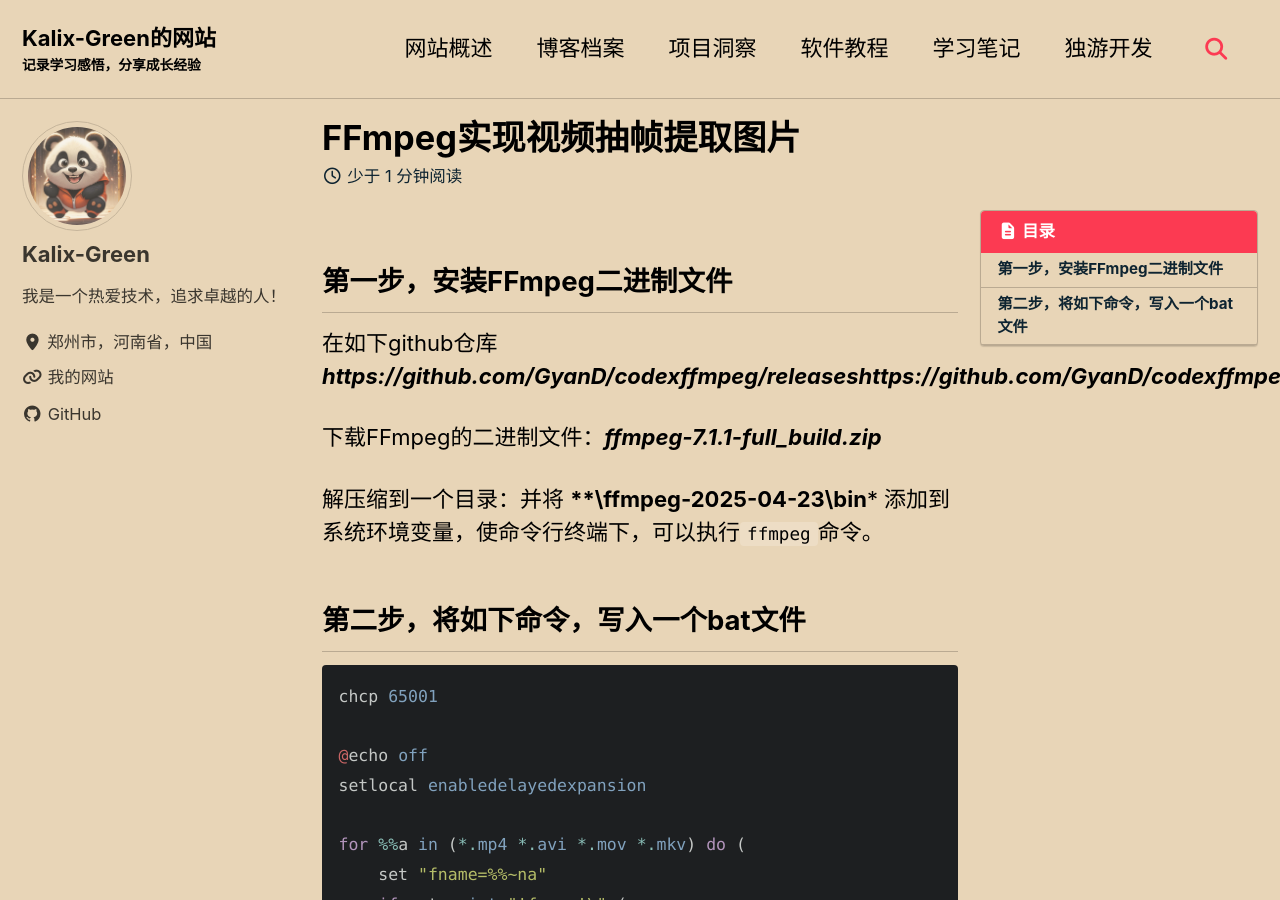
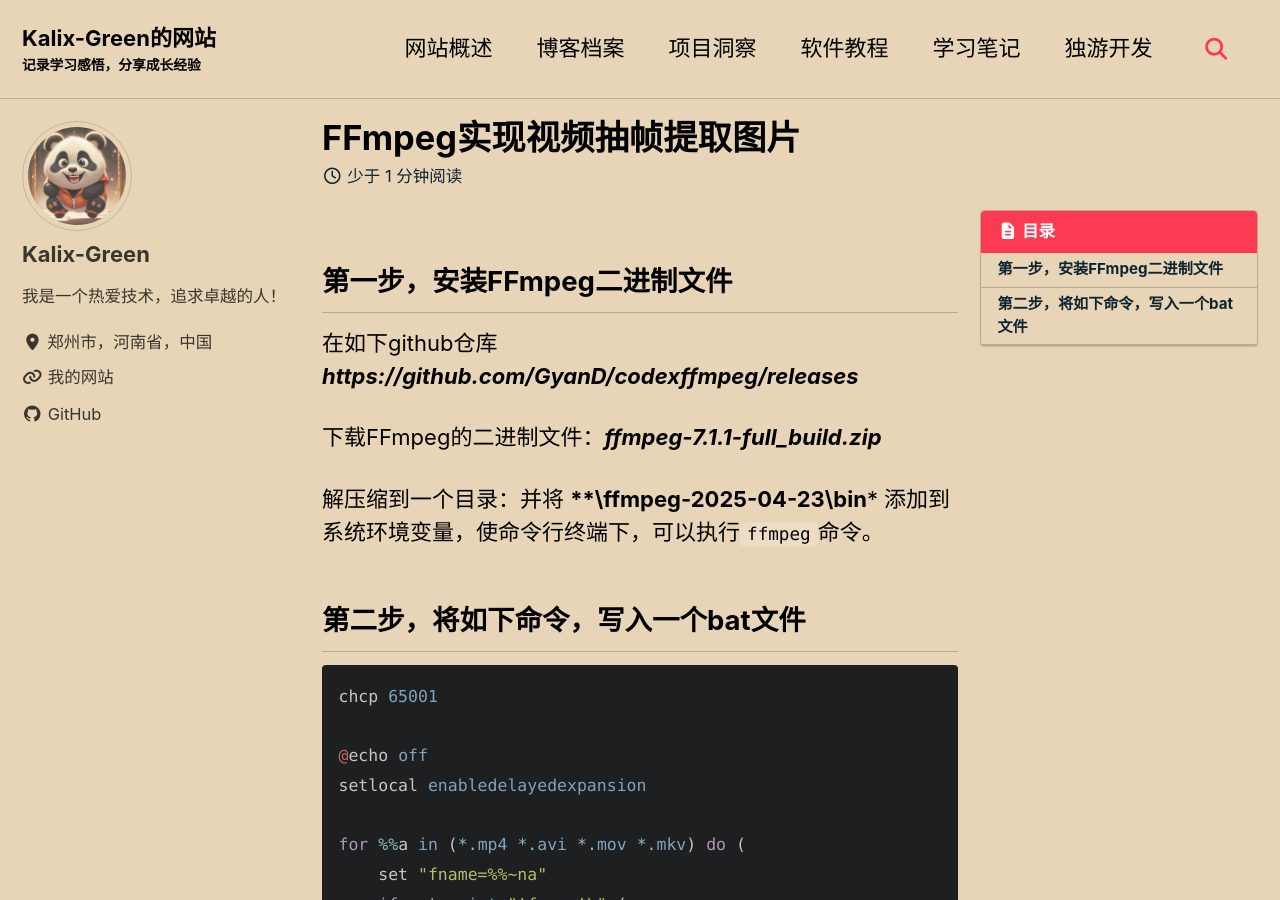
Before and after one commit to Kalix-Green/Kalix-Green.github.io, a Jekyll site: the page built from _posts/办公效率提升指南/2025-04-28-ffmpeg实现视频抽帧提取图片的bat脚本.md, in a window 1280 px wide and 900 px high. Built offline with Jekyll 4.4.1, drawn with Linux system fonts in a browser that asks for light colours; cached includes are drawn as plain includes; some of the changed lines change nothing that is shown.

Commit message:
修正FFmpeg的下载链接

```diff
--- a/_posts/办公效率提升指南/2025-04-28-ffmpeg实现视频抽帧提取图片的bat脚本.md
+++ b/_posts/办公效率提升指南/2025-04-28-ffmpeg实现视频抽帧提取图片的bat脚本.md
@@ -9,7 +9,7 @@ toc: true
 
 ## 第一步，安装FFmpeg二进制文件
 
-在如下github仓库 ***https://github.com/GyanD/codexffmpeg/releaseshttps://github.com/GyanD/codexffmpeg/releases***
+在如下github仓库 ***https://github.com/GyanD/codexffmpeg/releases***
 
 下载FFmpeg的二进制文件：***ffmpeg-7.1.1-full_build.zip***
 
```
